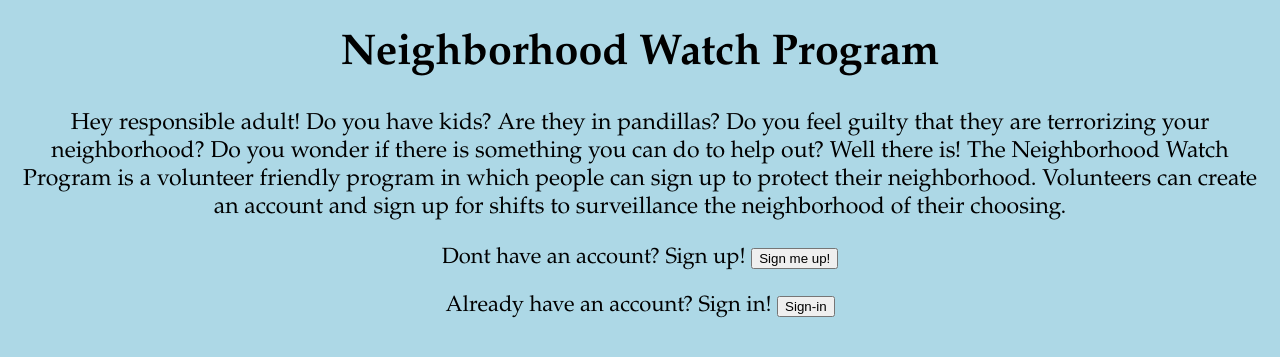
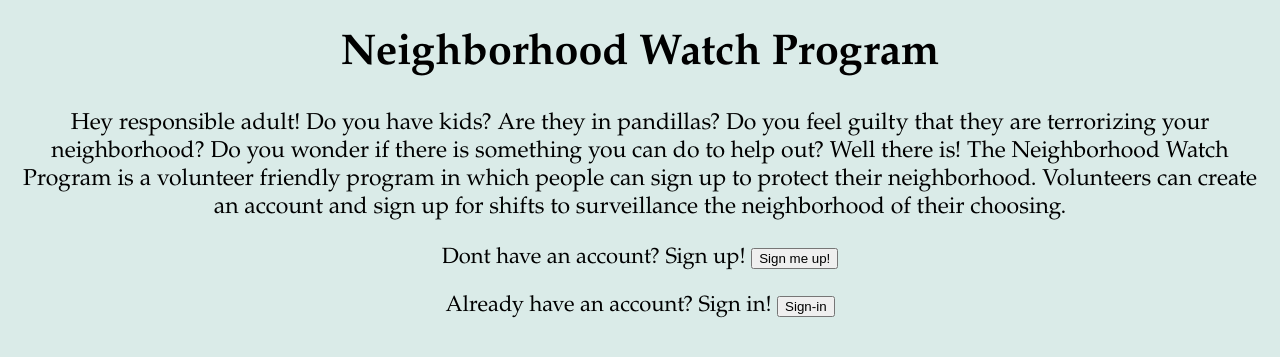
Before and after one commit to BlancaMarquez/CSSIx-Project, a Python web app: template templates/frontpage.html in a window 1280 px wide. Shown: the top 357 px of the page. Run offline with Jinja, Linux system fonts and the light colour scheme; the template is opened without the code that fills it, so the values that code supplies are empty.

Commit message:
hope this works

```diff
--- a/templates/frontpage.html
+++ b/templates/frontpage.html
@@ -4,7 +4,7 @@
     <meta charset="utf-8">
     <title>Watch Out!</title>
   </head>
-  <body style="background-color:lightblue;">
+  <body style="background-color:#daebe8;">
     <center>
     <h1 style="font-family:garamond;font-size:43px">Neighborhood Watch Program</h1>
       <p style="font-family:garamond;font-size:23px"> Hey responsible adult! Do you have kids? Are they in pandillas? Do you feel guilty that they are terrorizing your neighborhood? Do you wonder if there is something you can do to help out? Well there is! The Neighborhood Watch Program is a volunteer friendly program in which people can sign up to protect their neighborhood. Volunteers can create an account and sign up for shifts to surveillance the neighborhood of their choosing.
```
